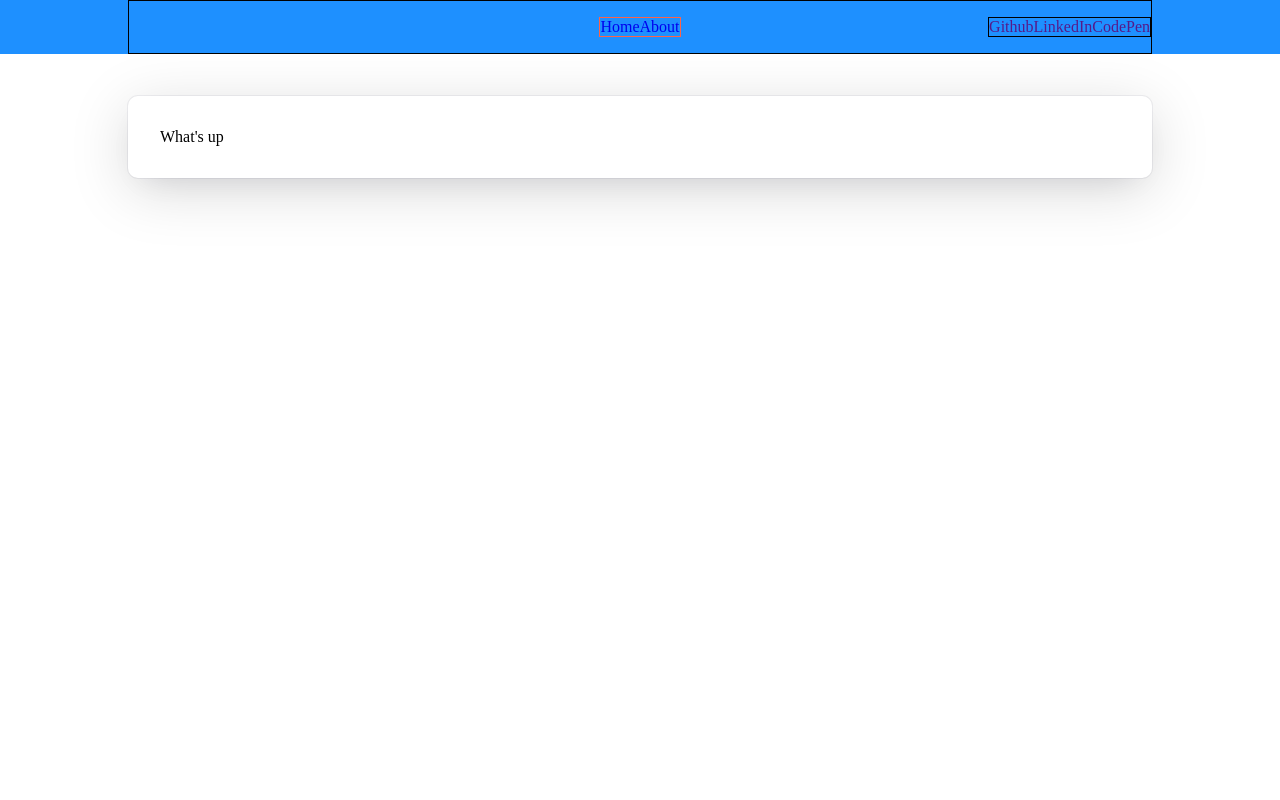
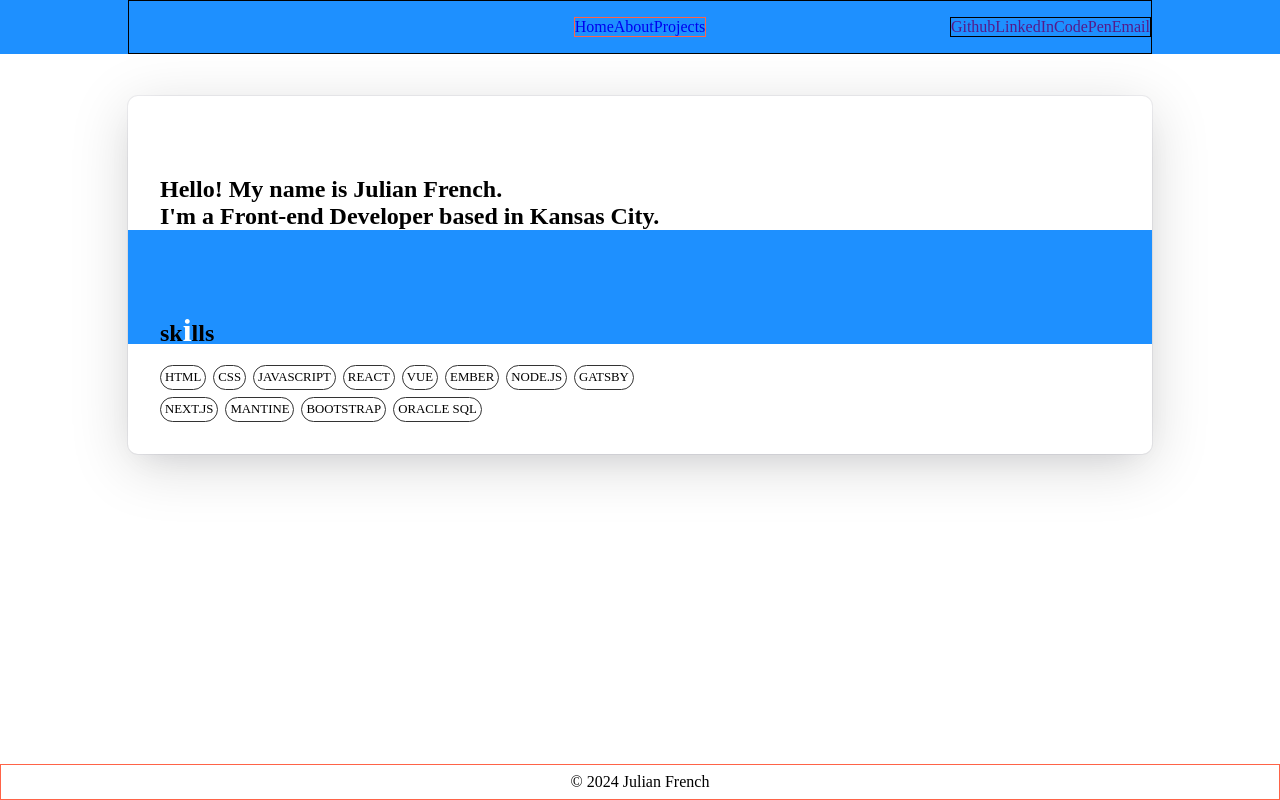
Before and after one commit to Jufrench/jccc_web110_midterm, a plain HTML site: page index.html in a window 1280 px wide. Drawn offline with Linux system fonts and the light colour scheme.

Commit message:
Skills section added Updated README.md

```diff
--- a/index.html
+++ b/index.html
@@ -14,18 +14,46 @@
         <ul class="nav-internal">
           <li><a href="#">Home</a></li>
           <li><a href="#">About</a></li>
+          <li><a href="#">Projects</a></li>
         </ul>
         <ul class="nav-external">
           <li><a href="">Github</a></li>
           <li><a href="">LinkedIn</a></li>
           <li><a href="">CodePen</a></li>
+          <li><a href="">Email</a></li>
         </ul>
       </nav>
     </div>
   </header>
   <main id="main">
-    What&#39;s up
+    <!-- <hr> -->
+    <section class="intro section-base">
+      <h1>
+        Hello! My name is Julian French.<br>
+        I&#39;m a Front-end Developer based in Kansas City.<br>
+      </h1>
+    </section>
+    <div class="divider"></div>
+    <section class="skills section-base">
+      <h2>sk<span style="color:white; font-size: 2rem;">i</span>lls</h2>
+      <ul>
+        <li>HTML</li>
+        <li>CSS</li>
+        <li>JavaScript</li>
+        <li>React</li>
+        <li>Vue</li>
+        <li>Ember</li>
+        <li>Node.js</li>
+        <li>Gatsby</li>
+        <li>Next.js</li>
+        <li>Mantine</li>
+        <li>Bootstrap</li>
+        <li>Oracle SQL</li>
+      </ul>
+    </section>
   </main>
-  <footer id="footer"></footer>
+  <footer id="footer">
+    <p>&copy; 2024 Julian French</p>
+  </footer>
 </body>
 </html>
--- a/style.css
+++ b/style.css
@@ -1,12 +1,33 @@
 :root {
+  --padding-xl: 5rem;
+  --padding-lg: 3rem;
   --padding-md: 2rem;
   --padding-sm: 1rem;
+  --padding-xs: .5rem;
+  --padding-xxs: .25rem;
+  --margin-md: 2rem;
+  --margin-sm: 1rem;
+  --margin-xs: .5rem;
+  --primary-color: dodgerblue;
 }
 
 *, *::before, *::after {
   box-sizing: border-box;
   margin: 0;
   padding: 0;
+}
+
+ul {
+  list-style-type: none;
+}
+
+.section-base {
+  padding: var(--padding-md);
+}
+
+.divider {
+  background-color: var(--primary-color);
+  height: 50px;
 }
 
 /* NAVIGATION
@@ -52,6 +73,69 @@
   margin: 6rem auto 0;
   box-shadow: rgba(0, 0, 51, 0.06) 0px 0px 0px 1px, rgba(0, 0, 0, 0.15) 0px 12px 60px 0px, rgba(0, 9, 50, 0.12) 0px 12px 32px -16px;
   border-radius: 10px;
-  /* padding: 2rem; */
-  padding: var(--padding-md);
 }
+
+#main hr {
+  height: 1px;
+  opacity: 0.2;
+}
+
+.intro {
+  margin-top: var(--margin-md);
+  padding-top: var(--padding-xl);
+  padding-bottom: 0;
+}
+
+.skills {
+  position: relative;
+}
+
+.skills:before {
+  content: "";
+  position: absolute;
+  top: 0;
+  left: 0;
+  bottom: 0;
+  background: var(--primary-color);
+  /* height: 65px; */
+  height: 4rem;
+  width: 100%;
+  z-index: -1;
+}
+
+.skills h2 {
+  margin-bottom: var(--margin-sm);
+}
+
+.skills ul {
+  display: flex;
+  /* justify-content: space-around; */
+  width: 50%;
+  flex-wrap: wrap;
+  gap: 7px;
+}
+
+.skills ul li {
+  border: 1px solid #333;
+  padding: var(--padding-xxs);
+  border-radius: 50px;
+  display: flex;
+  align-items: center;
+  /* width: auto; */
+  text-transform: uppercase;
+  font-size: .8rem;
+  white-space: nowrap;
+}
+
+/* .skills ul li + li {
+  margin-left: 10px;
+} */
+
+#footer {
+  position: absolute;
+  bottom: 0;
+  border: 1px solid tomato;
+  width: 100%;
+  text-align: center;
+  padding: var(--padding-xs);
+}
```
Also changed, not shown: image-1.png (added), image.png (added), 1 other file.
